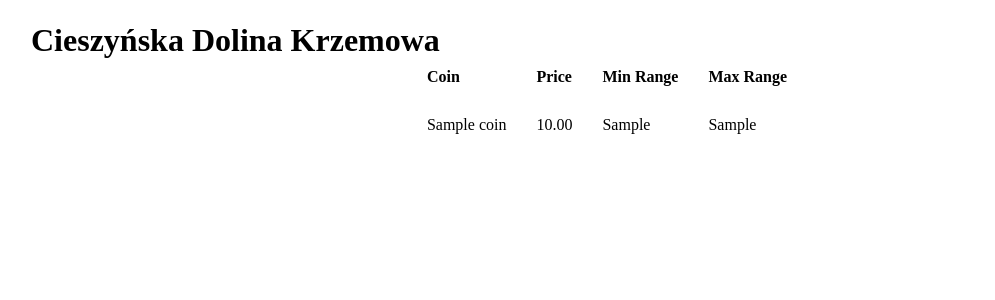
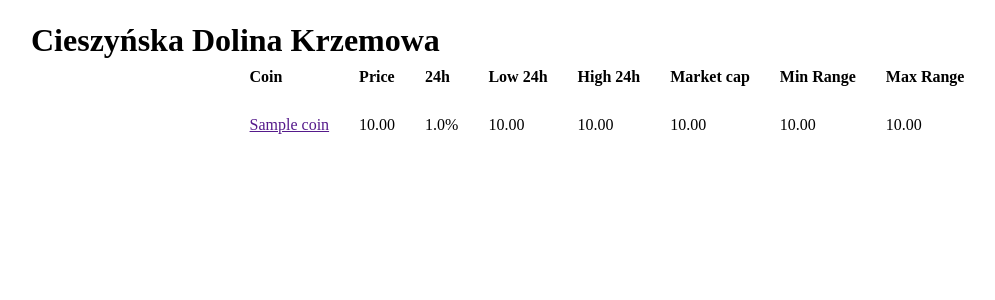
Before and after one commit to papryyk/CoinApp, a Django app: template hub/templates/hub/index.html in a window 1280 px wide; the page is wider, and only the part inside the window is pictured. Shown: the top 300 px of that part, without its empty margins (33-1028 px from the left). Run offline with Django 4.2, Linux system fonts and the light colour scheme; the template is opened without the code that fills it: most values are stand-ins (such as "Sample title", 1, 10 or a date in 2020).

Commit message:
Added new fields to CallData model Added new fields to worker to fill new fills with API data Added new fields from CallData model into index.html

```diff
--- a/hub/forms.py
+++ b/hub/forms.py
@@ -6,4 +6,7 @@ from .models import Ranges
 class RangesForm(forms.ModelForm):
     class Meta:
         model = Ranges
-        exclude = ["symbol"]
+        fields = ["min_range", "max_range", "symbol"]
+        widgets = {
+            "symbol": forms.HiddenInput()
+        }
--- a/hub/models.py
+++ b/hub/models.py
@@ -8,6 +8,11 @@ class CallData(models.Model):
     symbol = models.TextField(null=True)
     current_price = models.DecimalField(max_digits=20, decimal_places=10, null=True)
     upload_time = models.DateTimeField(null=True)
+    market_cap = models.DecimalField(max_digits=50, decimal_places=10, null=True)
+    price_change_percentage_24h = models.DecimalField(max_digits=20, decimal_places=10, null=True)
+    high_24h = models.DecimalField(max_digits=20, decimal_places=10, null=True)
+    low_24h = models.DecimalField(max_digits=20, decimal_places=10, null=True)
+    market_cap_rank = models.IntegerField(null=True)
 
     def __str__(self):
         return f"{self.name}"
--- a/hub/templates/hub/index.html
+++ b/hub/templates/hub/index.html
@@ -10,19 +10,27 @@ Main Page
     <tr>
         <th>Coin</th>
         <th>Price</th>
+        <th>24h</th>
+        <th>Low 24h</th>
+        <th>High 24h</th>
+        <th>Market cap</th>
         <th>Min Range</th>
         <th>Max Range</th>
     </tr>
     {% for coin in coins %}
     <tr>
-        <td>{{ coin.name }}</td>
+        <td><a href="">{{ coin.name }}</a></td>
         {% if coin.current_price < 1 %}
         <td>{{ coin.current_price | floatformat:6 }}</td>
         {% else %}
         <td>{{ coin.current_price | floatformat:2 }}</td>
         {% endif %}
-        <td>{{ coin.ranges.min_range }}</td>
-        <td>{{ coin.ranges.max_range }}</td>
+        <td>{{ coin.price_change_percentage_24h | floatformat:1 }}%</td>
+        <td>{{ coin.low_24h | floatformat:2 }}</td>
+        <td>{{ coin.high_24h | floatformat:2 }}</td>
+        <td>{{ coin.market_cap | floatformat:2 }}</td>
+        <td>{{ coin.ranges.min_range | floatformat:2 }}</td>
+        <td>{{ coin.ranges.max_range | floatformat:2 }}</td>
     {% endfor %}
     </tr>
 
--- a/hub/views.py
+++ b/hub/views.py
@@ -1,7 +1,4 @@
-from django.shortcuts import render
-from django.views import View
 from django.views.generic import ListView
-
 
 from .models import CallData
 
@@ -11,5 +8,5 @@ from .models import CallData
 class StartingPage(ListView):
     template_name = "hub/index.html"
     model = CallData
-    ordering = "-current_price"
+    ordering = "market_cap_rank"
     context_object_name = "coins"
```
Also changed, not shown: hub/tasks.py (+10 -1 lines), db.sqlite3.
